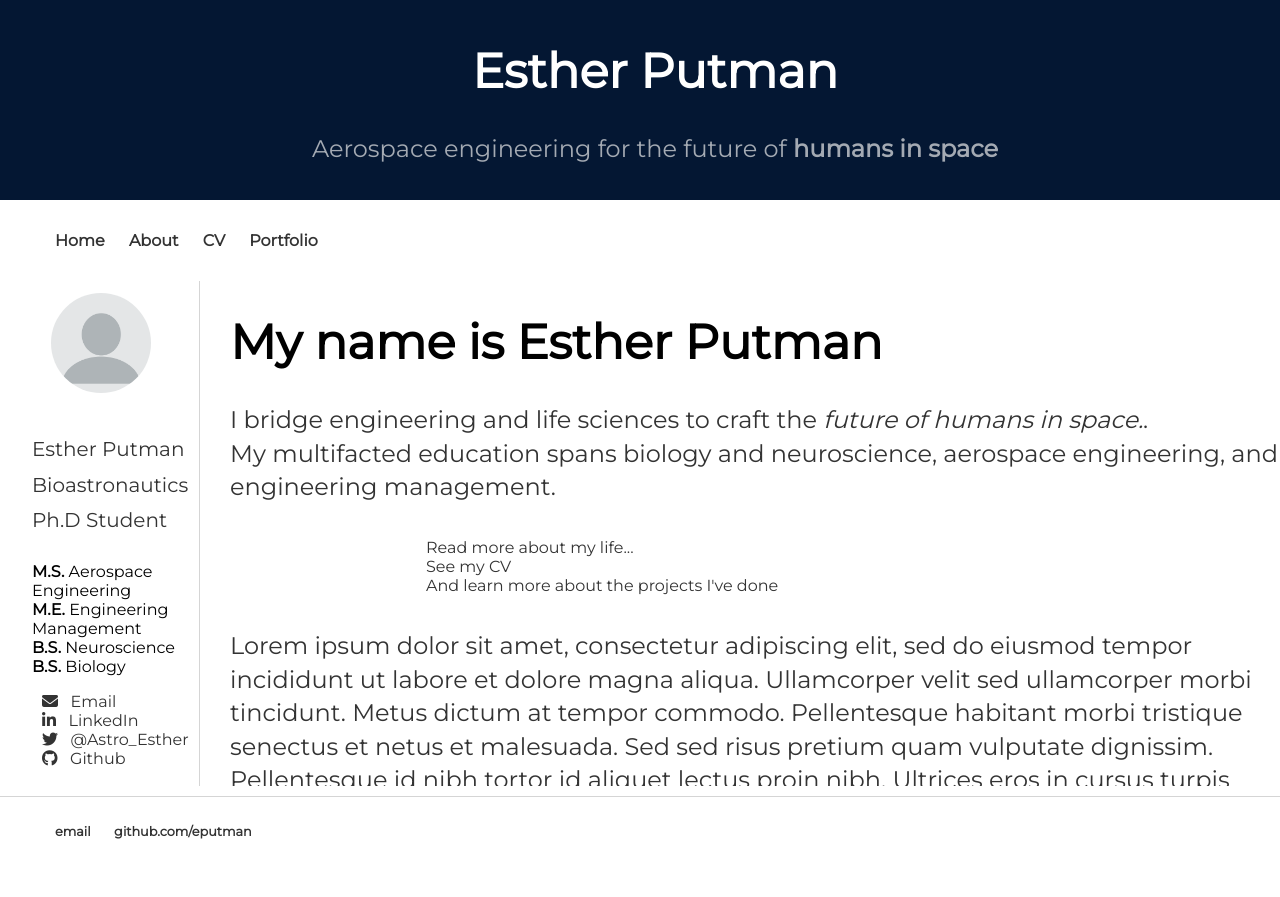
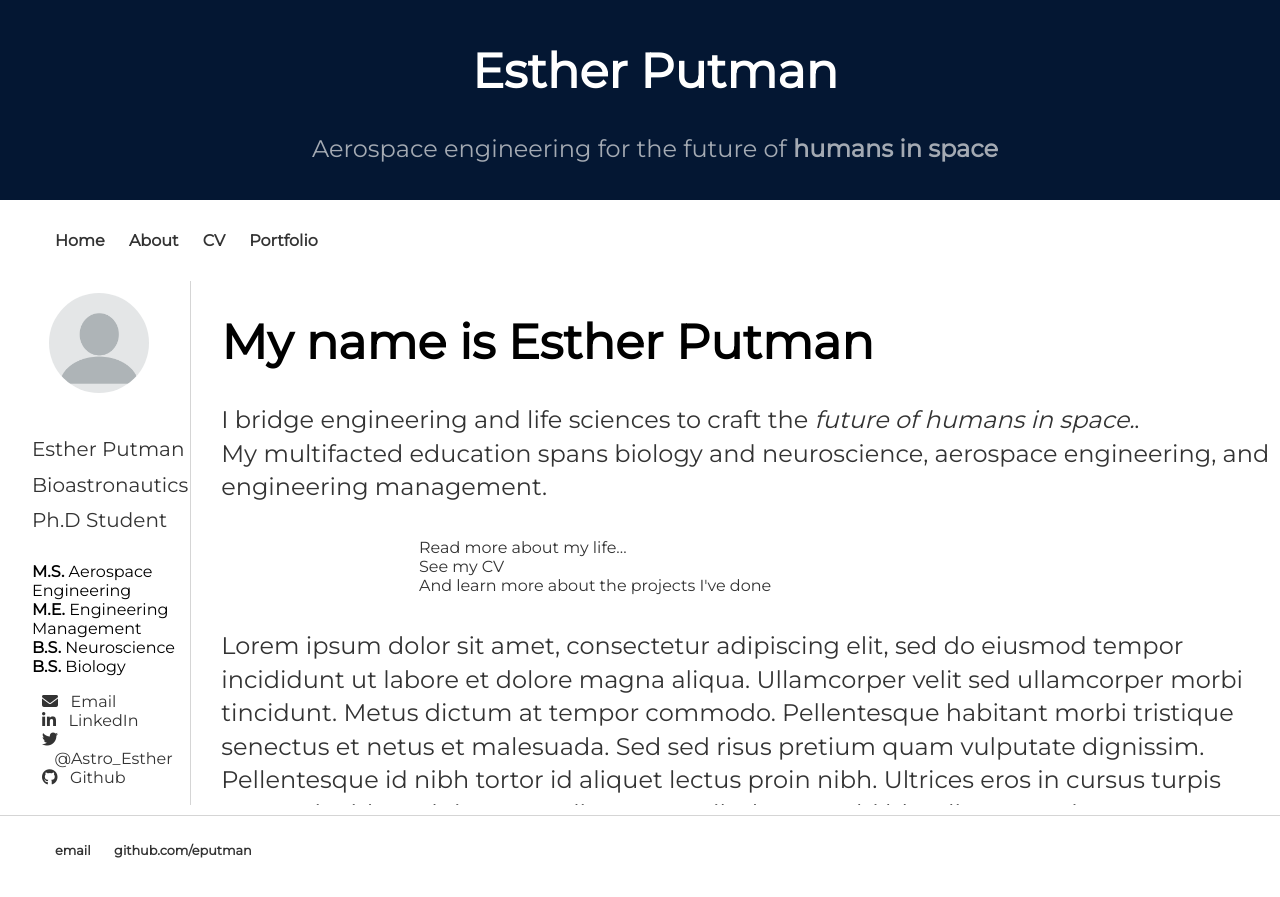
Before and after one commit to eputman/eputman.github.io, a Jekyll site: the page built from index.html, in a window 1280 px wide. Shown: the top 897 px of the page. Built offline with Jekyll 4.4.1, drawn with Linux system fonts in a browser that asks for light colours; nearby versions of some CDN libraries.

Commit message:
Update main.css

```diff
--- a/css/main.css
+++ b/css/main.css
@@ -118,7 +118,7 @@
      position: sticky;
      top: 0.5em;
      border-right: 1px solid #d5d5d5;
-     min-width: 200px;
+     width: 250px;
      height: auto;
      background: #ffffff;
      padding: 2px;
```
